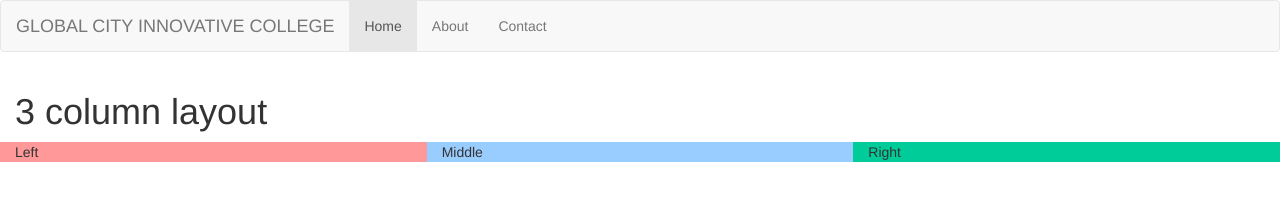
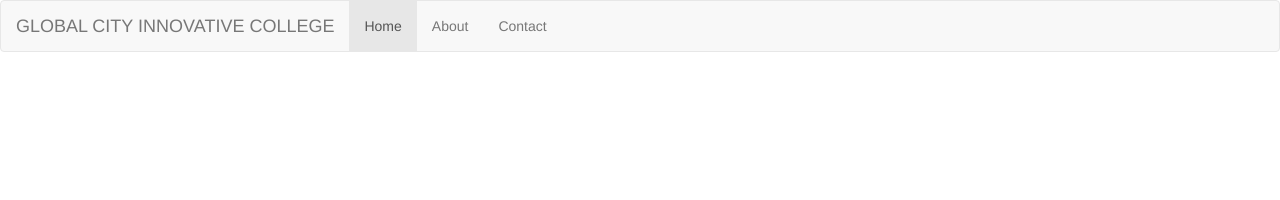
Before and after one commit to XxVincentPetatexX/html, a plain HTML site: page index.html in a window 1280 px wide. Drawn offline with nearby package versions, Linux system fonts and the light colour scheme.

Commit message:
version 3

```diff
--- a/index.html
+++ b/index.html
@@ -33,11 +33,11 @@
 
     <div class="container-fluid">
 
-        <h1>3 column layout</h1>
+        <h1> </h1>
         <div class="row">
-            <div class="col-md-4" style="background-color: #FF9999">Left</div>
-            <div class="col-md-4" style="background-color: #99CCFF">Middle</div>
-            <div class="col-md-4" style="background-color: #00CC99">Right</div>
+           <div </div>
+            <div </div>
+            <div </div>
         </div>
 
     </div>
```
